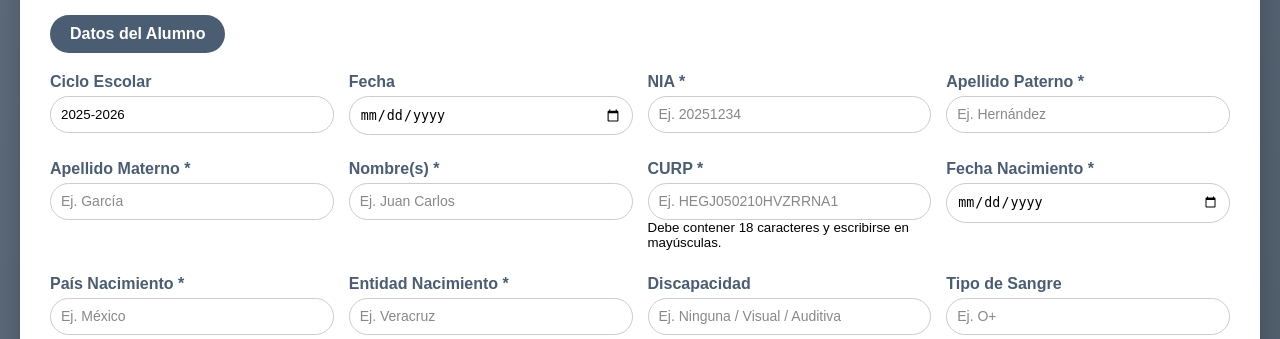
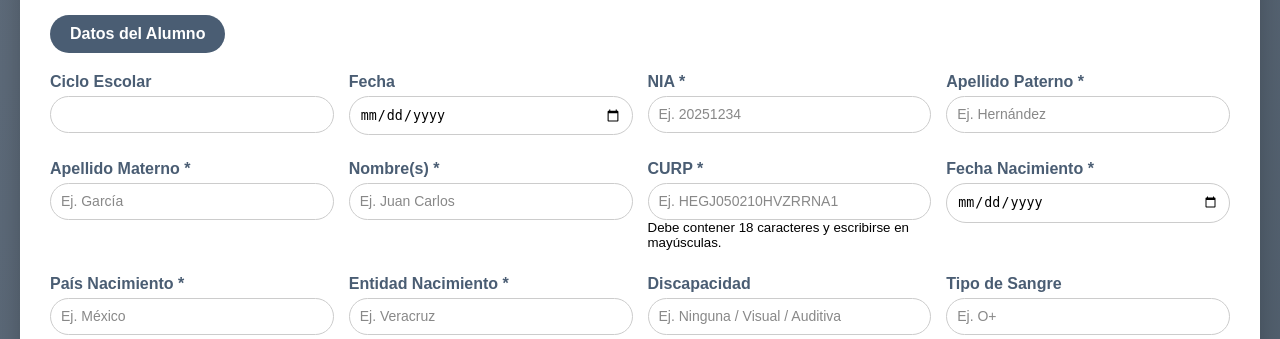
Before and after one commit to Carlos-Franco545/rrl, a Flask app: page /formulario in a window 1280 px wide. Shown: the part 352-691 px from the top of the page. Run offline with Flask 3, Linux system fonts and the light colour scheme.

Commit message:
Update formulario.html

```diff
--- a/templates/formulario.html
+++ b/templates/formulario.html
@@ -127,7 +127,7 @@
             <div class="grid">
                 <div class="field">
                     <label for="cicloEscolar">Ciclo Escolar</label>
-                    <input type="text" id="cicloEscolar" name="cicloEscolar" value="2025-2026" readonly>
+                    <input type="text" id="cicloEscolar" name="cicloEscolar" value="" readonly>
                 </div>
 
                 <div class="field">
```
